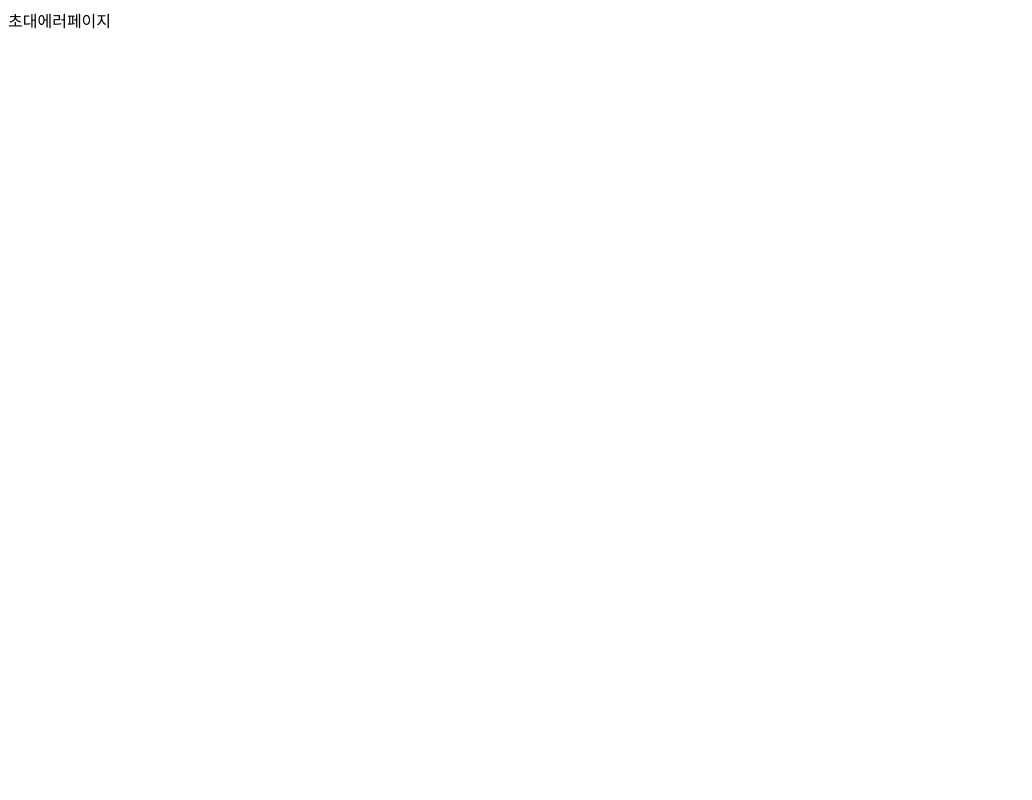
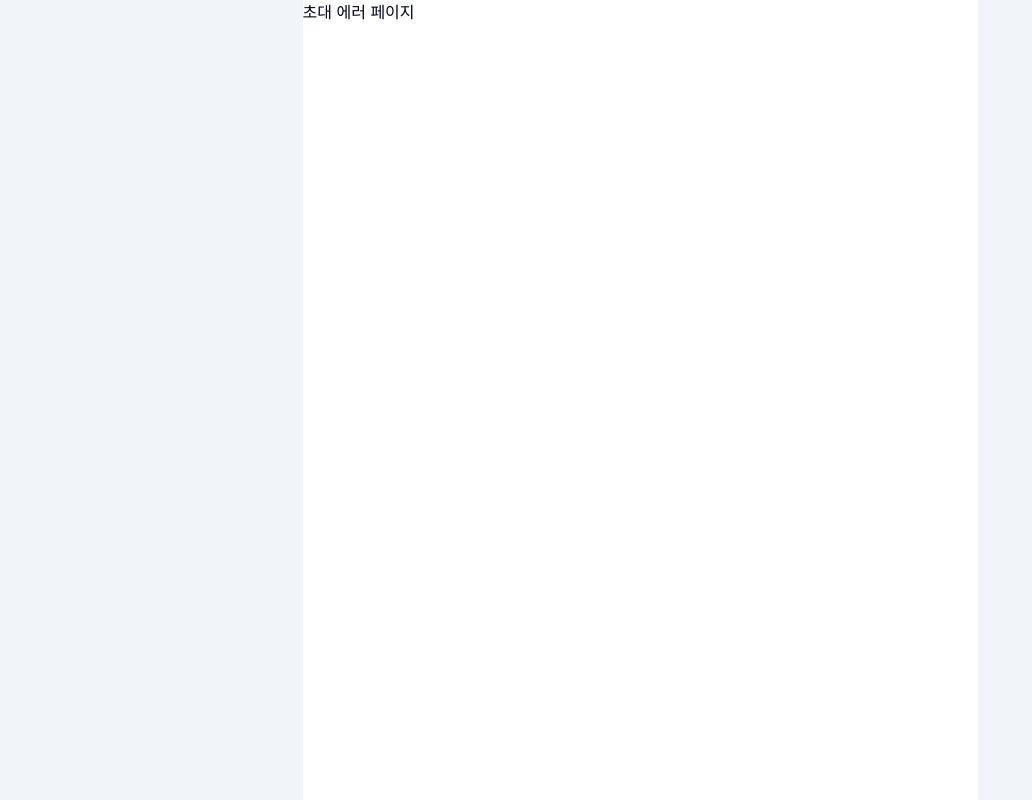
Before and after one commit to maintainker/winner-check, a React (Vite) app: page /invite in a window 1280 px wide. Shown: the whole page, without its empty margins (0-1032 px from the left). Built offline with nearby package versions, Linux system fonts and the light colour scheme.

Commit message:
feat: 초대페이지 완성

```diff
--- a/package.json
+++ b/package.json
@@ -11,9 +11,12 @@
   },
   "dependencies": {
     "@supabase/supabase-js": "^2.108.2",
+    "@tailwindcss/vite": "^4.3.1",
     "react": "^19.2.6",
     "react-dom": "^19.2.6",
-    "react-router-dom": "^7.17.0"
+    "react-router-dom": "^7.17.0",
+    "tailwindcss": "^4.3.1",
+    "zustand": "^5.0.14"
   },
   "devDependencies": {
     "@eslint/js": "^10.0.1",
--- a/src/Components/Root/index.tsx
+++ b/src/Components/Root/index.tsx
@@ -1,7 +1,11 @@
 import type { ReactNode } from "react";
 
 const Root = ({ children }: { children: ReactNode }) => {
-  return <>{children}</>;
+  return (
+    <div className="max-w-[675px] w-full h-screen overflow-y-scroll overflow-x-hidden mx-auto bg-white">
+      {children}
+    </div>
+  );
 };
 
 export default Root;
--- /dev/null
+++ b/src/Pages/Invite/Error/index.tsx
@@ -0,0 +1,5 @@
+const InviteError = () => {
+  return <div>초대 에러 페이지</div>;
+};
+
+export default InviteError;
--- /dev/null
+++ b/src/Pages/Invite/Landing/Components/Invitation.tsx
@@ -0,0 +1,40 @@
+import { useNavigate } from "react-router-dom";
+
+const Invitation = ({ groupName, id }: { groupName: string; id: string }) => {
+  const navigate = useNavigate();
+
+  const handleJoin = (e: React.FormEvent) => {
+    e.preventDefault();
+    console.log("온클릭!!");
+    console.log("id", id);
+    return;
+    // if (!nickname.trim()) return;
+
+    // 나중에 Supabase 멤버 insert 로직이 여기에 들어갈 거야
+    navigate(`/app/${id}`);
+  };
+  return (
+    <div className="flex flex-col justify-between h-full px-6 py-10 bg-white">
+      {/* 🔹 상단: 핵심 질문만 임팩트 있게 */}
+      <div className="space-y-3">
+        <div className="text-4xl">✉️</div>
+        <h1 className="text-2xl font-bold tracking-tight text-slate-900 leading-snug">
+          모임 공간에 {groupName}
+          <br />
+          초대되었습니다.
+        </h1>
+      </div>
+
+      {/* 🔹 하단: 입력 폼 + 버튼 세트 */}
+      <form onSubmit={handleJoin} className="w-full space-y-5">
+        <button
+          type="submit"
+          className={`w-full h-14 rounded-xl text-base font-bold transition-all flex items-center justify-center cursor-pointer ${"bg-slate-900 text-white hover:bg-slate-800 active:scale-[0.99]"}`}
+        >
+          가입하고 입장하기
+        </button>
+      </form>
+    </div>
+  );
+};
+export default Invitation;
--- /dev/null
+++ b/src/Pages/Invite/Landing/index.tsx
@@ -0,0 +1,40 @@
+import { supabase } from "@Shared";
+import { useEffect, useState } from "react";
+import { useParams } from "react-router-dom";
+import Invitation from "./Components/Invitation";
+
+const InviteLanding = () => {
+  const { id } = useParams<{ id: string }>();
+  const [groupName, setGroupName] = useState("");
+
+  useEffect(() => {
+    if (!id) return;
+
+    getGroupName(id);
+  }, []);
+
+  const getGroupName = async (id: string) => {
+    const { data, error } = await supabase
+      .from("groups")
+      .select("title")
+      .eq("id", id)
+      .single();
+
+    if (error) {
+      console.error("[InviteLanding] Error fetching group name:", error);
+      return;
+    }
+
+    setGroupName(data?.title || "");
+  };
+  if (groupName !== "") {
+    return <Invitation groupName={groupName} id={id} />;
+  }
+  return (
+    <div className="flex items-center justify-center w-full h-full">
+      정보를 불러오는 중입니다.
+    </div>
+  );
+};
+
+export default InviteLanding;
--- /dev/null
+++ b/src/Pages/Invite/index.ts
@@ -0,0 +1,3 @@
+// export { default as Invite } from "./Invite";
+export { default as InviteError } from "./Error";
+export { default as InviteLanding } from "./Landing";
--- a/src/Pages/Main/index.tsx
+++ b/src/Pages/Main/index.tsx
@@ -1,4 +1,45 @@
+import { useEffect, useState } from "react";
+import { supabase } from "../../Shared";
+
+interface GroupData {
+  id: string;
+  title: string;
+  created_at?: string;
+}
+
+// test page
 const Main = () => {
-  return <div>메인페이지</div>;
+  const [loading, setLoading] = useState<boolean>(true);
+  const [groups, setGroups] = useState<GroupData[]>([]);
+
+  useEffect(() => {
+    const fetchAllGroup = async () => {
+      const { data, error: supabaseError } = await supabase
+        .from("groups")
+        .select("*");
+
+      if (supabaseError) {
+        console.error("[Main] Error fetching groups:", supabaseError);
+        return;
+      }
+
+      setGroups(data || []);
+      setLoading(false);
+    };
+
+    fetchAllGroup();
+  }, []);
+
+  if (loading) {
+    return <div>Loading...</div>;
+  }
+  return (
+    <main className="flex flex-col w-full h-full">
+      <h1>전체 그룹</h1>
+      {groups.map((group) => (
+        <div key={group.id}>{group.title}</div>
+      ))}
+    </main>
+  );
 };
 export default Main;
--- a/src/Pages/index.ts
+++ b/src/Pages/index.ts
@@ -1 +1,2 @@
 export { default as Main } from "./Main";
+export * from "./Invite";
--- a/src/index.css
+++ b/src/index.css
@@ -1,111 +1,20 @@
-:root {
-  --text: #6b6375;
-  --text-h: #08060d;
-  --bg: #fff;
-  --border: #e5e4e7;
-  --code-bg: #f4f3ec;
-  --accent: #aa3bff;
-  --accent-bg: rgba(170, 59, 255, 0.1);
-  --accent-border: rgba(170, 59, 255, 0.5);
-  --social-bg: rgba(244, 243, 236, 0.5);
-  --shadow:
-    rgba(0, 0, 0, 0.1) 0 10px 15px -3px, rgba(0, 0, 0, 0.05) 0 4px 6px -2px;
+@import "tailwindcss";
+body {
+  @apply bg-slate-100 text-slate-950;
+}
+@layer utilities {
+  /* Chrome, Safari, Opera, 최신 Edge */
+  ::-webkit-scrollbar {
+    display: none;
+  }
 
-  --sans: system-ui, 'Segoe UI', Roboto, sans-serif;
-  --heading: system-ui, 'Segoe UI', Roboto, sans-serif;
-  --mono: ui-monospace, Consolas, monospace;
+  /* Firefox */
+  html {
+    scrollbar-width: none;
+  }
 
-  font: 18px/145% var(--sans);
-  letter-spacing: 0.18px;
-  color-scheme: light dark;
-  color: var(--text);
-  background: var(--bg);
-  font-synthesis: none;
-  text-rendering: optimizeLegibility;
-  -webkit-font-smoothing: antialiased;
-  -moz-osx-font-smoothing: grayscale;
-
-  @media (max-width: 1024px) {
-    font-size: 16px;
+  /* IE, 구버전 Edge */
+  html {
+    -ms-overflow-style: none;
   }
 }
-
-@media (prefers-color-scheme: dark) {
-  :root {
-    --text: #9ca3af;
-    --text-h: #f3f4f6;
-    --bg: #16171d;
-    --border: #2e303a;
-    --code-bg: #1f2028;
-    --accent: #c084fc;
-    --accent-bg: rgba(192, 132, 252, 0.15);
-    --accent-border: rgba(192, 132, 252, 0.5);
-    --social-bg: rgba(47, 48, 58, 0.5);
-    --shadow:
-      rgba(0, 0, 0, 0.4) 0 10px 15px -3px, rgba(0, 0, 0, 0.25) 0 4px 6px -2px;
-  }
-
-  #social .button-icon {
-    filter: invert(1) brightness(2);
-  }
-}
-
-#root {
-  width: 1126px;
-  max-width: 100%;
-  margin: 0 auto;
-  text-align: center;
-  border-inline: 1px solid var(--border);
-  min-height: 100svh;
-  display: flex;
-  flex-direction: column;
-  box-sizing: border-box;
-}
-
-body {
-  margin: 0;
-}
-
-h1,
-h2 {
-  font-family: var(--heading);
-  font-weight: 500;
-  color: var(--text-h);
-}
-
-h1 {
-  font-size: 56px;
-  letter-spacing: -1.68px;
-  margin: 32px 0;
-  @media (max-width: 1024px) {
-    font-size: 36px;
-    margin: 20px 0;
-  }
-}
-h2 {
-  font-size: 24px;
-  line-height: 118%;
-  letter-spacing: -0.24px;
-  margin: 0 0 8px;
-  @media (max-width: 1024px) {
-    font-size: 20px;
-  }
-}
-p {
-  margin: 0;
-}
-
-code,
-.counter {
-  font-family: var(--mono);
-  display: inline-flex;
-  border-radius: 4px;
-  color: var(--text-h);
-}
-
-code {
-  font-size: 15px;
-  line-height: 135%;
-  padding: 4px 8px;
-  background: var(--code-bg);
-}
--- a/src/main.tsx
+++ b/src/main.tsx
@@ -1,8 +1,9 @@
 import { StrictMode } from "react";
 import { createRoot } from "react-dom/client";
 import { BrowserRouter, Routes, Route } from "react-router-dom";
+import "./index.css";
+import * as Pages from "./Pages";
 import { MainLayout, Root } from "./Components";
-import * as Pages from "./Pages";
 
 createRoot(document.getElementById("root")!).render(
   <StrictMode>
@@ -11,8 +12,8 @@ createRoot(document.getElementById("root")!).render(
         <Routes>
           <Route path="/" element={<Pages.Main />} />
 
-          <Route path="invite" element={<div>초대에러페이지</div>} />
-          <Route path="invite/:id" element={<div>초대페이지</div>} />
+          <Route path="invite" element={<Pages.InviteError />} />
+          <Route path="invite/:id" element={<Pages.InviteLanding />} />
 
           <Route path="app/:id" element={<MainLayout />}>
             <Route index element={<div>메인페이지</div>} />
--- a/vite.config.ts
+++ b/vite.config.ts
@@ -1,10 +1,11 @@
 import { defineConfig } from "vite";
 import react from "@vitejs/plugin-react";
 import path from "path";
+import tailwindcss from "@tailwindcss/vite";
 
 // https://vite.dev/config/
 export default defineConfig({
-  plugins: [react()],
+  plugins: [react(), tailwindcss()],
   resolve: {
     alias: {
       "@Shared": path.resolve(__dirname, "./src/Shared"),
```
Also changed, not shown: 1 other file (tests, documents, lock files or other folders).
